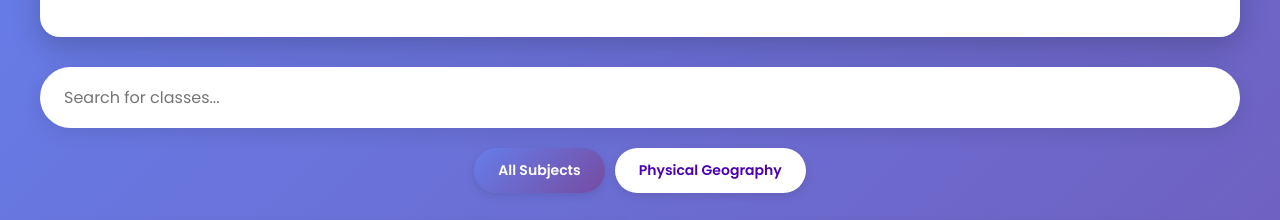
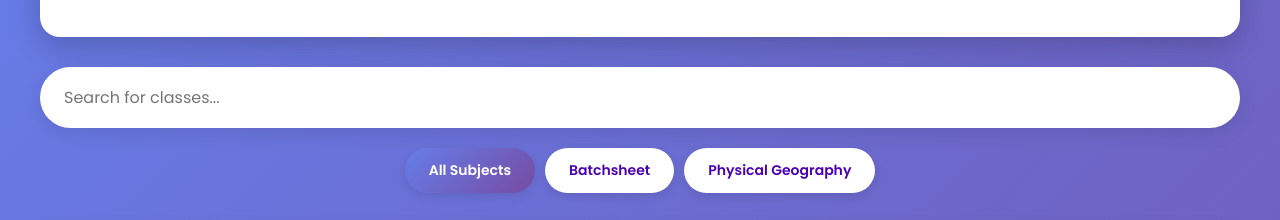
Before and after one commit to mnsvihere/capf.delta, a plain HTML site: page index.html in a window 1280 px wide. Shown: the part 155-375 px from the top of the page. Drawn offline with Linux system fonts and the light colour scheme.

Commit message:
Update index.html

```diff
--- a/index.html
+++ b/index.html
@@ -28,6 +28,7 @@
 
         <div class="filter-container">
            <button class="filter-btn active" data-category="all">All Subjects</button>
+            <button class="filter-btn" data-category="batchs">Batchsheet</button>
           <!--  <button class="filter-btn" data-category="humgeo">Human Geography</button>
             <button class="filter-btn" data-category="env">Environment</button>
             <button class="filter-btn" data-category="com">Computer</button>
```
